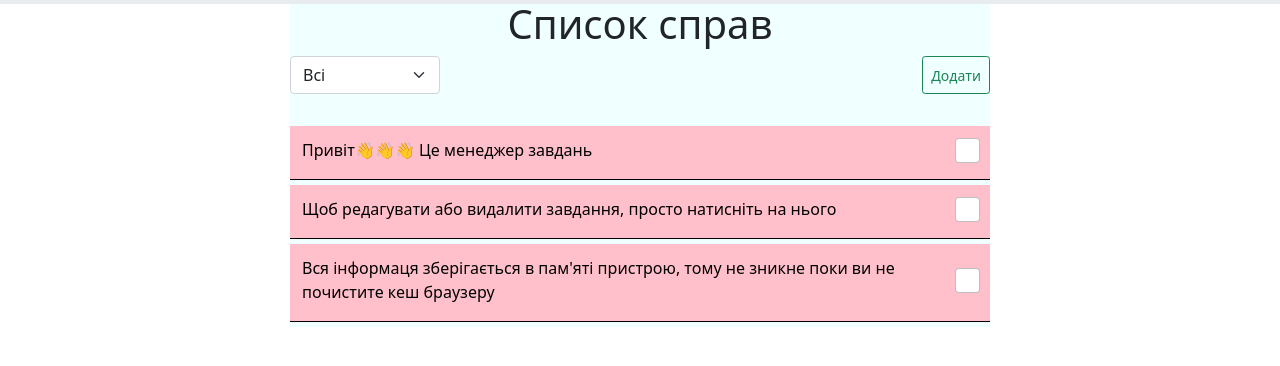
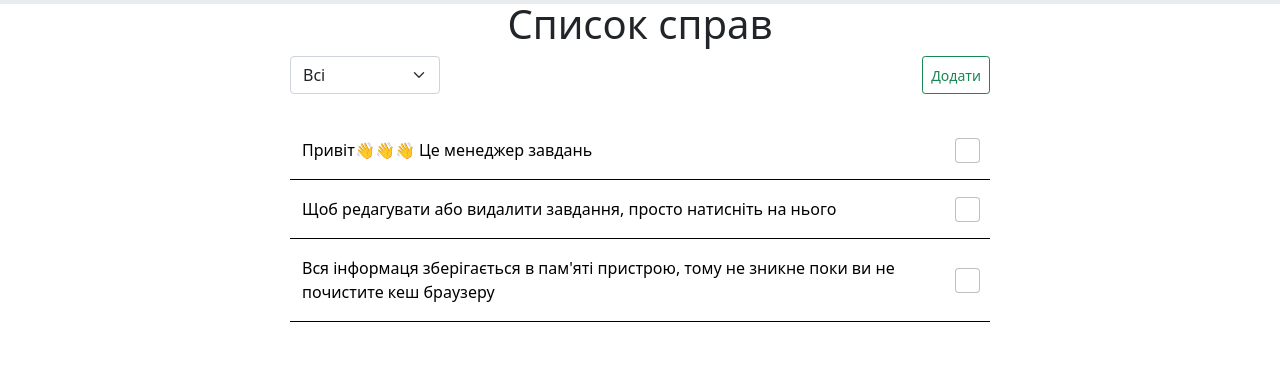
Before and after one commit to nazmieievilya/ToDo-app-build-on-Redux.js, a React (Create React App) app: page / in a window 1280 px wide. Shown: the top 366 px of the page. Built offline with nearby package versions, Linux system fonts and the light colour scheme.

Commit message:
logic encapsulation

```diff
--- a/src/App.css
+++ /dev/null
@@ -1,27 +0,0 @@
-.App {
-    width: 100vw;
-    max-width: 700px;
-    margin: 0;
-    padding: 0;
-    padding: 10px;
-    position: static;
-    overflow-x: hidden;
-}
-.barr {
-    overflow: hidden;
-
-    position: fixed;
-    top: 0;
-    width: 100%;
-}
-
-.App-header {
-    background-color: #282c34;
-    min-height: 100vh;
-    display: flex;
-    flex-direction: column;
-    align-items: center;
-    justify-content: center;
-    font-size: calc(10px + 2vmin);
-    color: white;
-}
--- a/src/App.js
+++ b/src/App.js
@@ -1,22 +1,13 @@
-import "App.css";
-
+import AddTodoModal from "components/AddTodoModal";
+import ChangeTodoModal from "components/ChangeTodoModal";
+import ControlComponents from "components/ControlComponents";
+import TodosComponent from "components/TodosComponent";
 import { useState } from "react";
 import React from "react";
 import { ProgressBar } from "react-bootstrap";
 import { useSelector } from "react-redux";
 import styled from "styled-components";
 
-import AddTodoModal from "components/AddTodoModal";
-import ChangeTodoModal from "components/ChangeTodoModal";
-import Todos from "components/Todos";
-import { motion } from "framer-motion";
-
-const ControlContainer = styled.div`
-  display: flex;
-  width: 100%;
-  justify-content: space-between;
-  margin-bottom: 2rem;
-`;
 const StyledProgressBar = styled(ProgressBar)`
   overflow: hidden;
   position: fixed;
@@ -35,7 +26,6 @@ const AppContainer = styled.div`
   flex-direction: column;
   align-items: center;
   width: 700px;
-  background-color: azure;
   margin: 0;
   padding: 0;
   position: static;
@@ -43,15 +33,12 @@ const AppContainer = styled.div`
   @media (max-width: 700px) {
     width: 100vw;
   }
-
   .barr {
     overflow: hidden;
-
     position: fixed;
     top: 0;
     width: 100%;
   }
-
   .App-header {
     background-color: #282c34;
     min-height: 100vh;
@@ -68,7 +55,6 @@ function App() {
   const [showModal, setShowModal] = useState(false);
   const [showChangeModal, setShowChangeModal] = useState(false);
   const [filterState, setFilterState] = useState("");
-
   const [idToChange, setIdToChange] = useState({
     id: 0,
     text: "",
@@ -76,85 +62,16 @@ function App() {
   const Now = todos.filter((item) => item.completed === true).length;
   const Max = todos.length;
 
-  function filterTodo(option) {
-    switch (option) {
-      case "completed":
-        setFilterState("completed");
-        break;
-      case "uncompleted":
-        setFilterState("uncompleted");
-        break;
-      default:
-        setFilterState("all");
-        break;
-    }
-    console.log(filterState);
-  }
-  const returnList = () => {
-    switch (filterState) {
-      case "completed":
-        return todos.filter((item) => item.completed === true);
-        break;
-      case "uncompleted":
-        return todos.filter((item) => item.completed === false);
-      default:
-        return todos;
-    }
-  };
-
-  const listVariant = {
-    hidden: {
-      x: -10,
-      opacity: 0,
-    },
-    visible: {
-      x: 0,
-      opacity: 1,
-    },
-  };
-
-  const boxVariant = {
-    hidden: {
-      x: -100,
-    },
-    visible: {
-      x: 0,
-      transition: {
-        type: "spring",
-        stiffness: 990,
-        when: "beforeChildren",
-        staggerChildren: 0.2,
-      },
-    },
-  };
   return (
     <>
       <MainContainer>
         <StyledProgressBar now={Now} max={Max} />
         <AppContainer>
           <h1>Список справ</h1>
-          <ControlContainer>
-            <select
-              class="form-select"
-              style={{ width: "150px" }}
-              aria-label="Default select example"
-              onChange={(e) => filterTodo(e.target.value)}
-            >
-              <option selected value="all">
-                Всі
-              </option>
-              <option value="completed">Виконані</option>
-              <option value="uncompleted">Невиконані</option>
-            </select>
-            <button
-              type="submit"
-              onClick={() => setShowModal(true)}
-              className="btn btn-outline-success btn-sm"
-            >
-              Додати
-            </button>
-          </ControlContainer>
-
+          <ControlComponents
+            setShowModal={setShowModal}
+            setFilterState={setFilterState}
+          />
           <AddTodoModal
             idToChange={idToChange}
             setShowModal={setShowModal}
@@ -165,28 +82,11 @@ function App() {
             show={showChangeModal}
             setShowChangeModal={setShowChangeModal}
           />
-          <motion.div variants={boxVariant} initial="hidden" animate="visible">
-            {returnList().map((item) => {
-              return (
-                <motion.div
-                  whileHover={{
-                    scale: 1.005,
-                  }}
-                  whileTap={{
-                    scale: 0.99,
-                  }}
-                  variants={listVariant}
-                >
-                  <Todos
-                    setIdToChange={setIdToChange}
-                    textOnClick={setShowChangeModal}
-                    key={item.id}
-                    item={item}
-                  />
-                </motion.div>
-              );
-            })}
-          </motion.div>
+          <TodosComponent
+            filterState={filterState}
+            setIdToChange={setIdToChange}
+            setShowChangeModal={setShowChangeModal}
+          />
         </AppContainer>
       </MainContainer>
     </>
--- /dev/null
+++ b/src/components/ControlComponents.js
@@ -0,0 +1,50 @@
+import React from "react";
+import { useState } from "react";
+import styled from "styled-components";
+
+const ControlContainer = styled.div`
+  display: flex;
+  width: 100%;
+  justify-content: space-between;
+  margin-bottom: 2rem;
+`;
+function ControlComponents({ setFilterState, setShowModal }) {
+  function filterTodo(option) {
+    switch (option) {
+      case "completed":
+        setFilterState("completed");
+        break;
+      case "uncompleted":
+        setFilterState("uncompleted");
+        break;
+      default:
+        setFilterState("all");
+        break;
+    }
+  }
+  return (
+    <ControlContainer>
+      <select
+        class="form-select"
+        style={{ width: "150px" }}
+        aria-label="Default select example"
+        onChange={(e) => filterTodo(e.target.value)}
+      >
+        <option selected value="all">
+          Всі
+        </option>
+        <option value="completed">Виконані</option>
+        <option value="uncompleted">Невиконані</option>
+      </select>
+      <button
+        type="submit"
+        onClick={() => setShowModal(true)}
+        className="btn btn-outline-success btn-sm"
+      >
+        Додати
+      </button>
+    </ControlContainer>
+  );
+}
+
+export default ControlComponents;
--- a/src/components/Todos.js
+++ b/src/components/Todos.js
@@ -1,9 +1,8 @@
+import { motion } from "framer-motion";
 import React from "react";
 import { useDispatch } from "react-redux";
+import { toggleTodo } from "redux/TodoSlice";
 import styled from "styled-components";
-import { motion } from "framer-motion";
-
-import { toggleTodo } from "redux/TodoSlice";
 
 function Todos({ item, textOnClick, setIdToChange }) {
   const dispatch = useDispatch();
@@ -37,18 +36,6 @@ function Todos({ item, textOnClick, setIdToChange }) {
       opacity: 1,
     },
   };
-  const boxVariant = {
-    hidden: {
-      x: "-100vw",
-    },
-    visible: {
-      x: 0,
-      transition: {
-        when: "beforeChildren",
-        staggerChildren: 0.2,
-      },
-    },
-  };
 
   return (
     <motion.div variants={appearAnim} initial="hidden" animate="visible">
@@ -73,7 +60,6 @@ function Todos({ item, textOnClick, setIdToChange }) {
 const TodoElem = styled.div`
   display: flex;
   width: 700px;
-  background-color: pink;
   justify-content: space-between;
   align-items: center;
   border-bottom: 1px solid black;
--- /dev/null
+++ b/src/components/TodosComponent.js
@@ -0,0 +1,70 @@
+import Todos from "components/Todos";
+import { motion } from "framer-motion";
+import React from "react";
+import { useSelector } from "react-redux";
+
+function TodosComponent({ setIdToChange, setShowChangeModal, filterState }) {
+  const todos = useSelector((state) => state.todos.todoList);
+  const listVariant = {
+    hidden: {
+      x: -10,
+      opacity: 0,
+    },
+    visible: {
+      x: 0,
+      opacity: 1,
+    },
+  };
+
+  const boxVariant = {
+    hidden: {
+      x: -100,
+    },
+    visible: {
+      x: 0,
+      transition: {
+        type: "spring",
+        stiffness: 990,
+        when: "beforeChildren",
+        staggerChildren: 0.2,
+      },
+    },
+  };
+  const returnList = () => {
+    switch (filterState) {
+      case "completed":
+        return todos.filter((item) => item.completed === true);
+        break;
+      case "uncompleted":
+        return todos.filter((item) => item.completed === false);
+      default:
+        return todos;
+    }
+  };
+  return (
+    <motion.div variants={boxVariant} initial="hidden" animate="visible">
+      {returnList().map((item) => {
+        return (
+          <motion.div
+            whileHover={{
+              scale: 1.005,
+            }}
+            whileTap={{
+              scale: 0.99,
+            }}
+            variants={listVariant}
+          >
+            <Todos
+              setIdToChange={setIdToChange}
+              textOnClick={setShowChangeModal}
+              key={item.id}
+              item={item}
+            />
+          </motion.div>
+        );
+      })}
+    </motion.div>
+  );
+}
+
+export default TodosComponent;
```
Also changed, not shown: src/scss/custom.scss (deleted).
